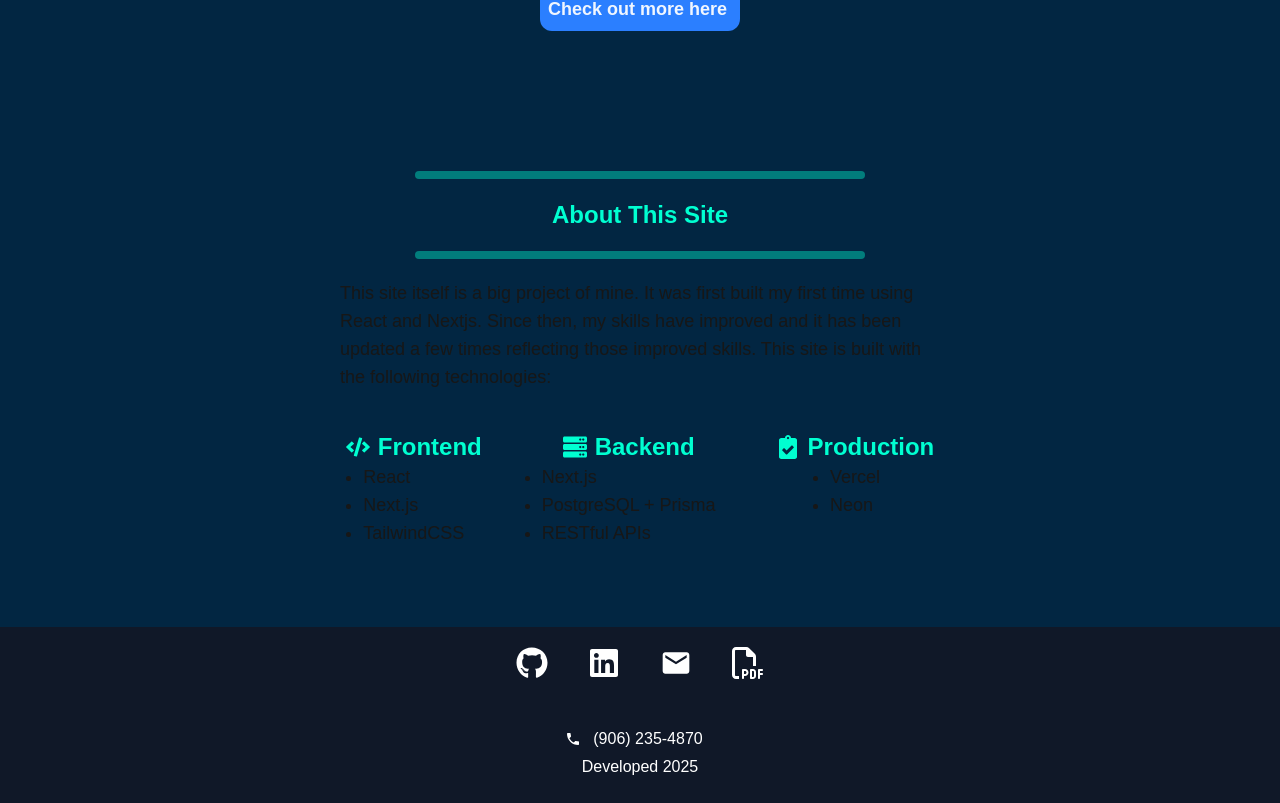
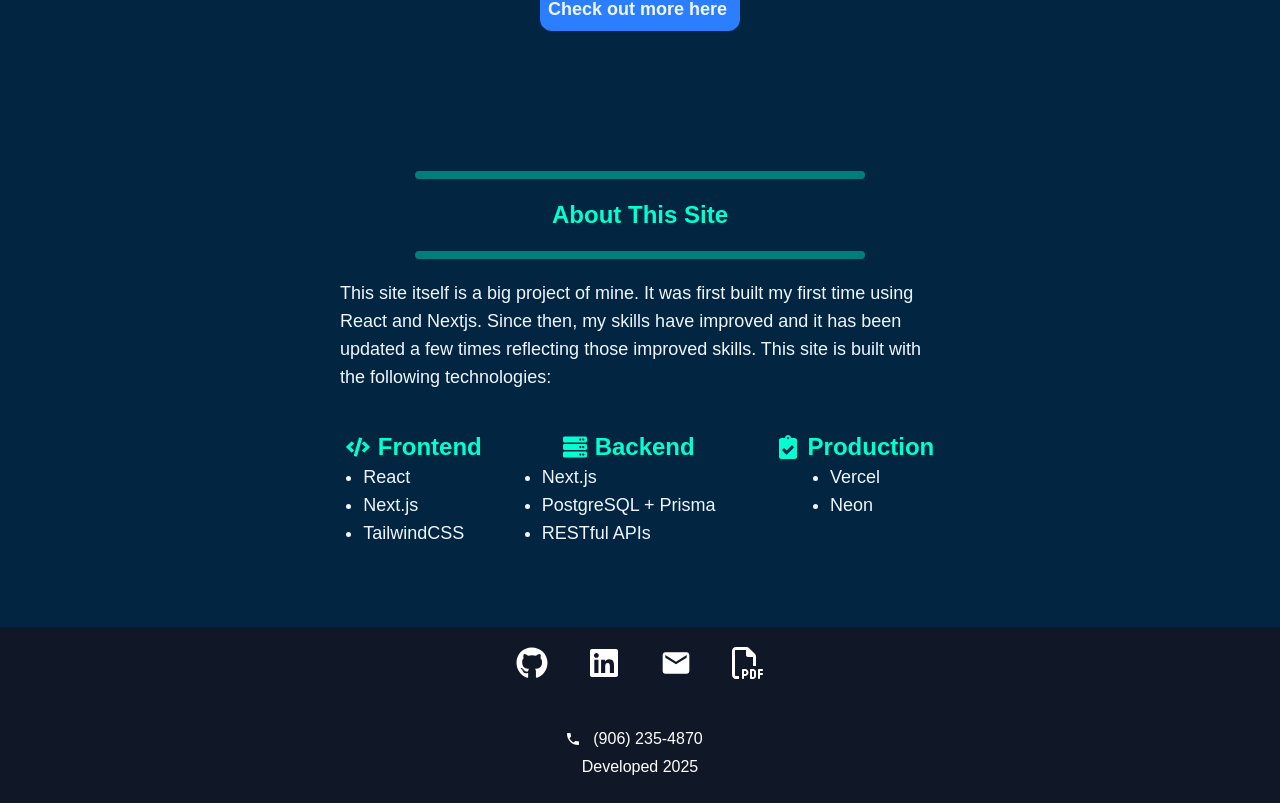
Before and after one commit to MLRDevs/Resume, a Next.js app: page / in a window 1280 px wide. Shown: the part 917-1720 px from the top of the page. Built offline with nearby package versions, Linux system fonts and the light colour scheme.

Commit message:
fixed text color on main page

```diff
--- a/src/app/page.tsx
+++ b/src/app/page.tsx
@@ -78,7 +78,7 @@ const HomePage = () => (
           </div>
         </div>
 
-        <div className="sm:w-1/2 m-10">
+        <div className="text-ice-white sm:w-1/2 m-10">
           <BarTitle title="About This Site" />
           <div className="text-lg">
             This site itself is a big project of mine. It was first built my first time using React and Nextjs.
```
